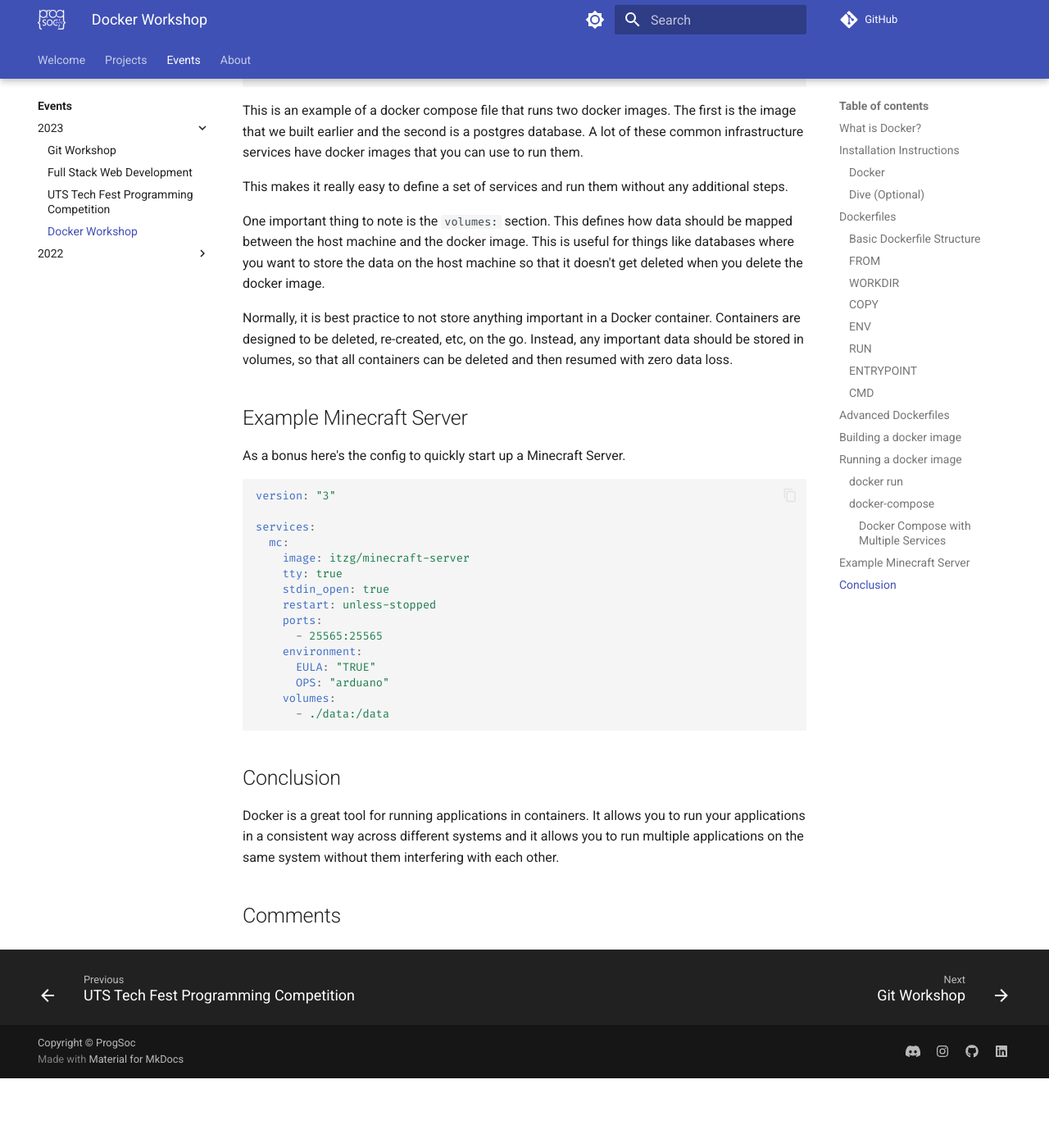
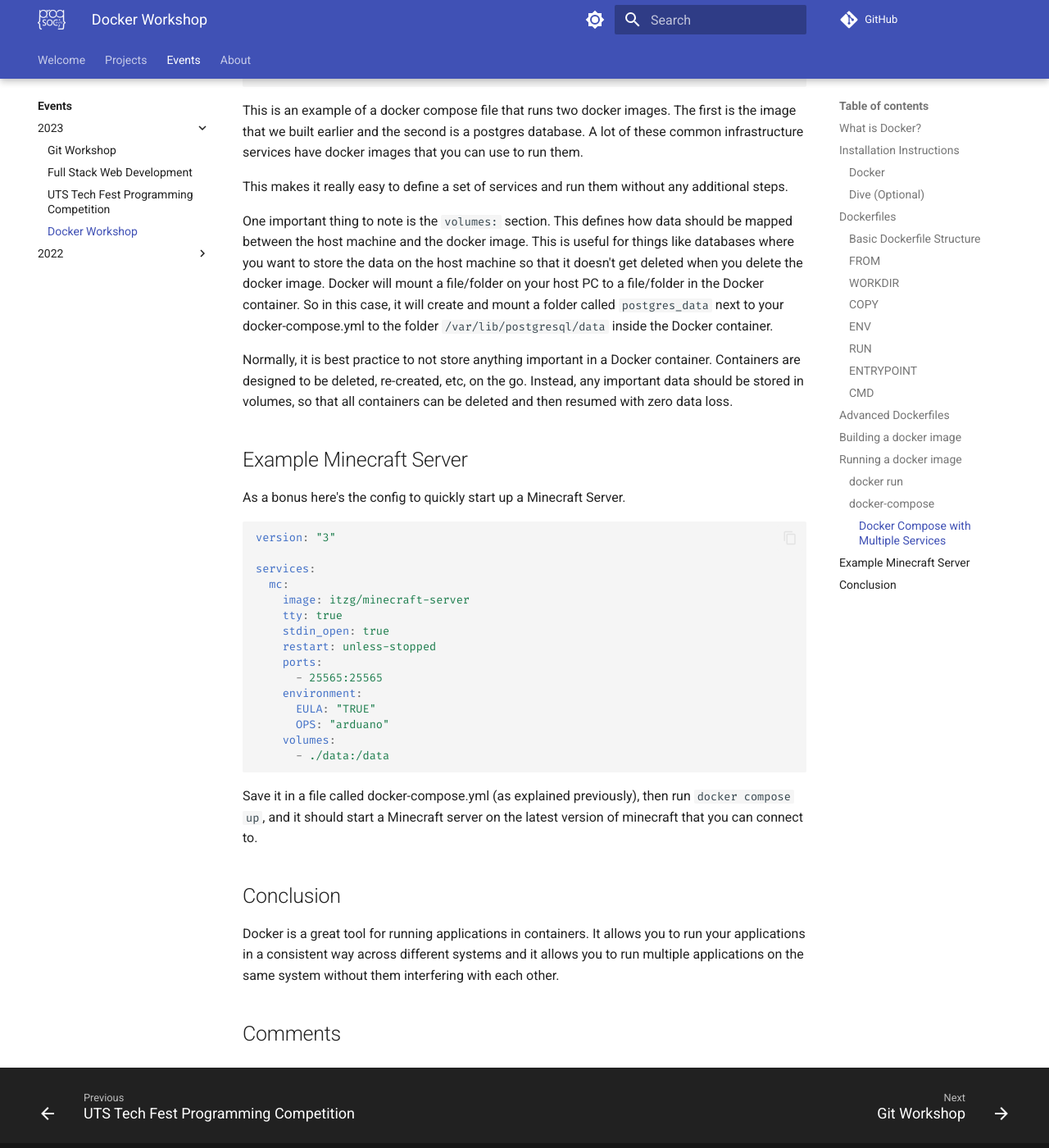
Before and after one commit to ProgSoc/Docs, an MkDocs documentation site: the page built from docs/events/2023/docker-workshop.md, in a window 1280 px wide and 1400 px high, scrolled down 7109 px. Shown: the whole window at 82% size. Built offline with MkDocs 1.6.1 and Material for MkDocs 9.7.7, drawn with Linux system fonts in a browser that asks for light colours; comment, search, counter and statistics services are not loaded; before the commit the page ends 8424 px from its top, so only the background shows below that.

Commit message:
Some quick fixes

````diff
--- a/docs/events/2023/docker-workshop.md
+++ b/docs/events/2023/docker-workshop.md
@@ -242,7 +242,7 @@
 
 This makes it really easy to define a set of services and run them without any additional steps.
 
-One important thing to note is the `volumes:` section. This defines how data should be mapped between the host machine and the docker image. This is useful for things like databases where you want to store the data on the host machine so that it doesn't get deleted when you delete the docker image.
+One important thing to note is the `volumes:` section. This defines how data should be mapped between the host machine and the docker image. This is useful for things like databases where you want to store the data on the host machine so that it doesn't get deleted when you delete the docker image. Docker will mount a file/folder on your host PC to a file/folder in the Docker container. So in this case, it will create and mount a folder called `postgres_data` next to your docker-compose.yml to the folder `/var/lib/postgresql/data` inside the Docker container.
 
 Normally, it is best practice to not store anything important in a Docker container. Containers are designed to be deleted, re-created, etc, on the go. Instead, any important data should be stored in volumes, so that all containers can be deleted and then resumed with zero data loss.
 
@@ -268,6 +268,8 @@
       - ./data:/data
 ```
 
+Save it in a file called docker-compose.yml (as explained previously), then run `docker compose up`, and it should start a Minecraft server on the latest version of minecraft that you can connect to.
+
 ## Conclusion
 
 Docker is a great tool for running applications in containers. It allows you to run your applications in a consistent way across different systems and it allows you to run multiple applications on the same system without them interfering with each other.
````
